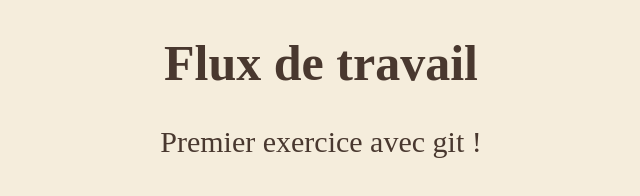
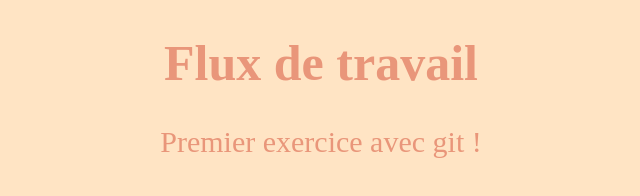
Before and after one commit to Lindsay-Colard/B2G2-Start-Project, a plain HTML site: page index.html in a window 1280 px wide. Shown: the whole page, without its empty margins (319-959 px from the left). Drawn offline with Linux system fonts and the light colour scheme.

Commit message:
Change title and background color

```diff
--- a/style.css
+++ b/style.css
@@ -1,6 +1,6 @@
 body{
-    background-color: rgb(245, 237, 220);
-    color: rgb(73, 56, 47);
+    background-color: bisque;
+    color: darksalmon;
     text-align: center;
 }
 
```
